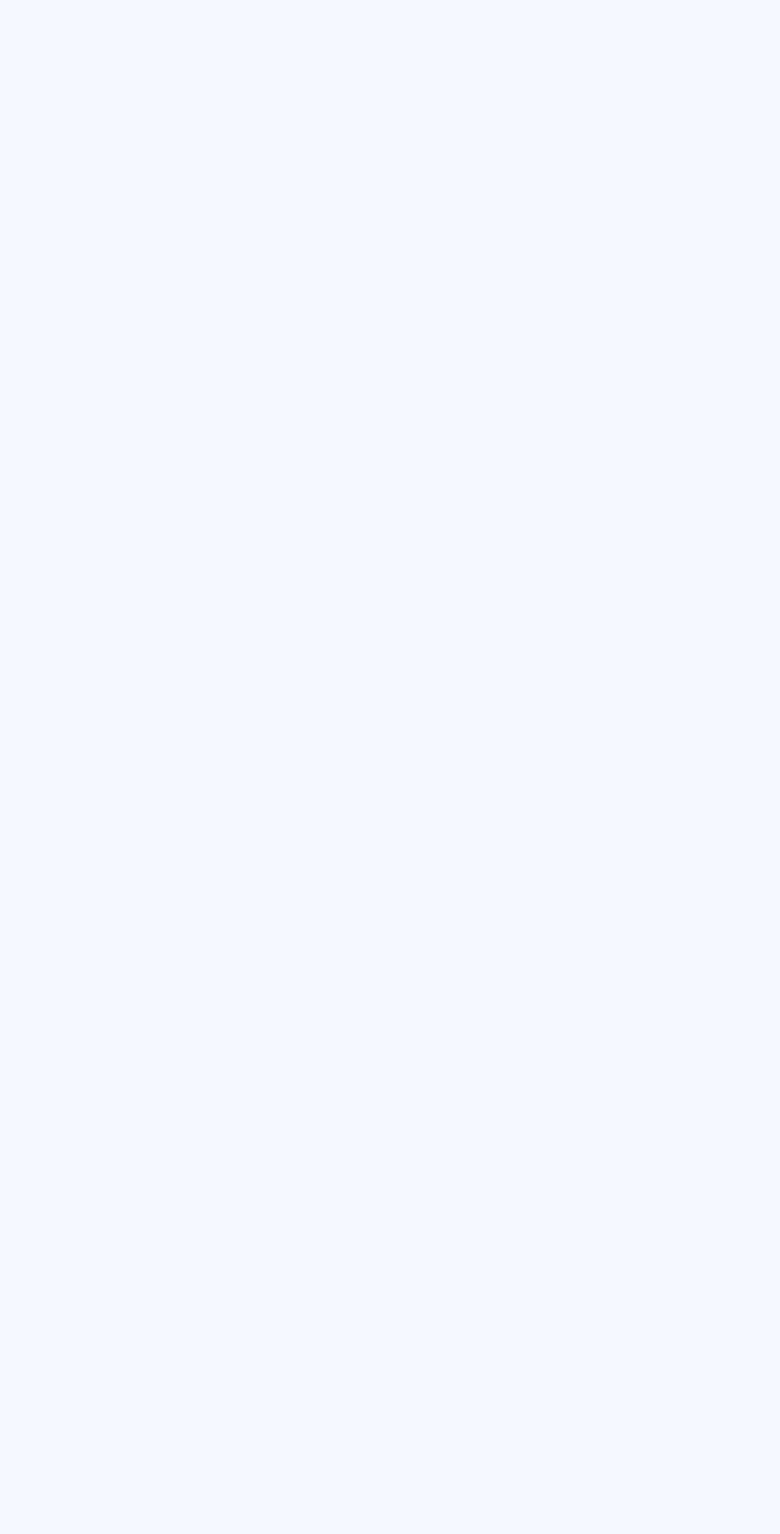
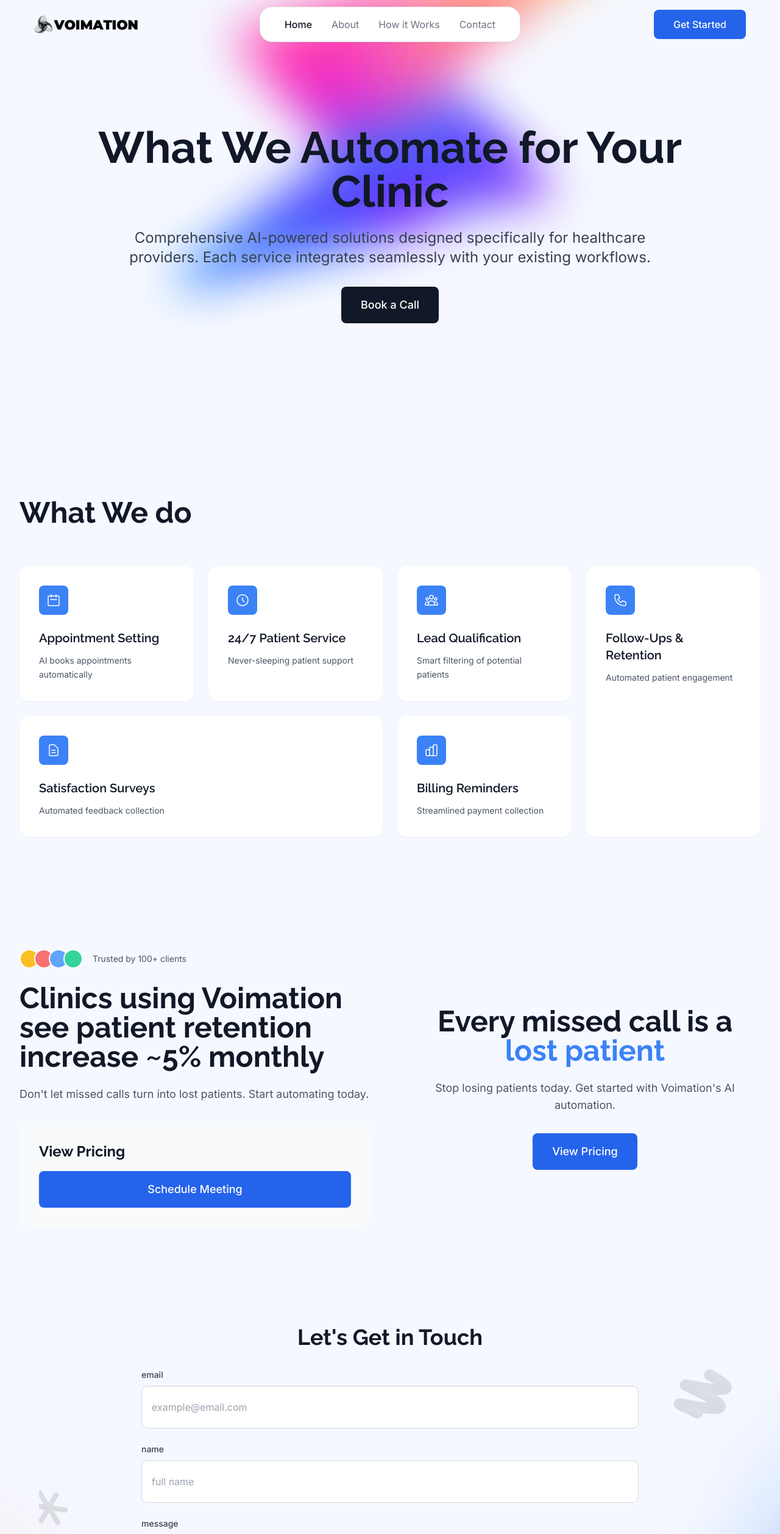
Before and after one commit to caserica/voimation, a React (Vite) app: page / in a window 1280 px wide. Shown: the top 2515 px of the page at 61% size. Before the commit the page ends 800 px from the top, so only its background shows below. Built offline with nearby package versions, Linux system fonts and the light colour scheme.

Commit message:
Configure custom domain voimation.info

```diff
--- a/src/App.jsx
+++ b/src/App.jsx
@@ -18,7 +18,7 @@
 
 function App() {
   return (
-    <Router basename="/voimation">
+    <Router>
       <div className="min-h-screen">
         <Header />
         <Routes>
--- a/src/components/Contact.jsx
+++ b/src/components/Contact.jsx
@@ -45,7 +45,7 @@
       {/* Background Image */}
       <div className="absolute inset-0">
         <img
-          src={`${import.meta.env.BASE_URL}endbackground.png`}
+          src="/endbackground.png"
           alt="Contact Background"
           className="w-full h-full object-cover"
         />
@@ -54,14 +54,14 @@
       {/* Decorative Elements - responsive positioning */}
       <div className="absolute top-16 sm:top-32 right-4 sm:right-16 opacity-60">
         <img
-          src={`${import.meta.env.BASE_URL}endspiral.png`}
+          src="/endspiral.png"
           alt="Spiral"
           className="w-16 h-16 sm:w-32 sm:h-32 object-contain"
         />
       </div>
       <div className="absolute top-40 sm:top-80 left-4 sm:left-16 opacity-60">
         <img
-          src={`${import.meta.env.BASE_URL}endstar.png`}
+          src="/endstar.png"
           alt="Star"
           className="w-14 h-14 sm:w-28 sm:h-28 object-contain"
         />
@@ -169,7 +169,7 @@
             <div className="md:col-span-2">
               <div className="flex items-center mb-4">
                 <img
-                  src={`${import.meta.env.BASE_URL}logo.png`}
+                  src="/logo.png"
                   alt="Logo"
                   style={{
                     width: '187px',
--- a/src/components/Header.jsx
+++ b/src/components/Header.jsx
@@ -35,7 +35,7 @@
           {/* Logo - Fixed Left Position */}
           <div className="flex items-center" style={{ position: 'absolute', left: '24px', zIndex: 10 }}>
             <img
-              src={`${import.meta.env.BASE_URL}logo.png`}
+              src="/logo.png"
               alt="Logo"
               style={{
                 width: '170px',
--- a/src/components/Hero.jsx
+++ b/src/components/Hero.jsx
@@ -4,7 +4,7 @@
       {/* Hero Background Image with Gradient Overlay - Full coverage for mobile */}
       <div className="absolute inset-0">
         <img
-          src={`${import.meta.env.BASE_URL}hero.png`}
+          src="/hero.png"
           alt="Hero Background"
           className="w-full h-full object-cover sm:w-4/5 sm:h-4/5 sm:mx-auto sm:mt-8"
           style={{
--- a/vite.config.js
+++ b/vite.config.js
@@ -4,5 +4,4 @@
 // https://vite.dev/config/
 export default defineConfig({
   plugins: [react()],
-  base: '/voimation/',
 })
```
Also changed, not shown: 1 other file (tests, documents, lock files or other folders).
